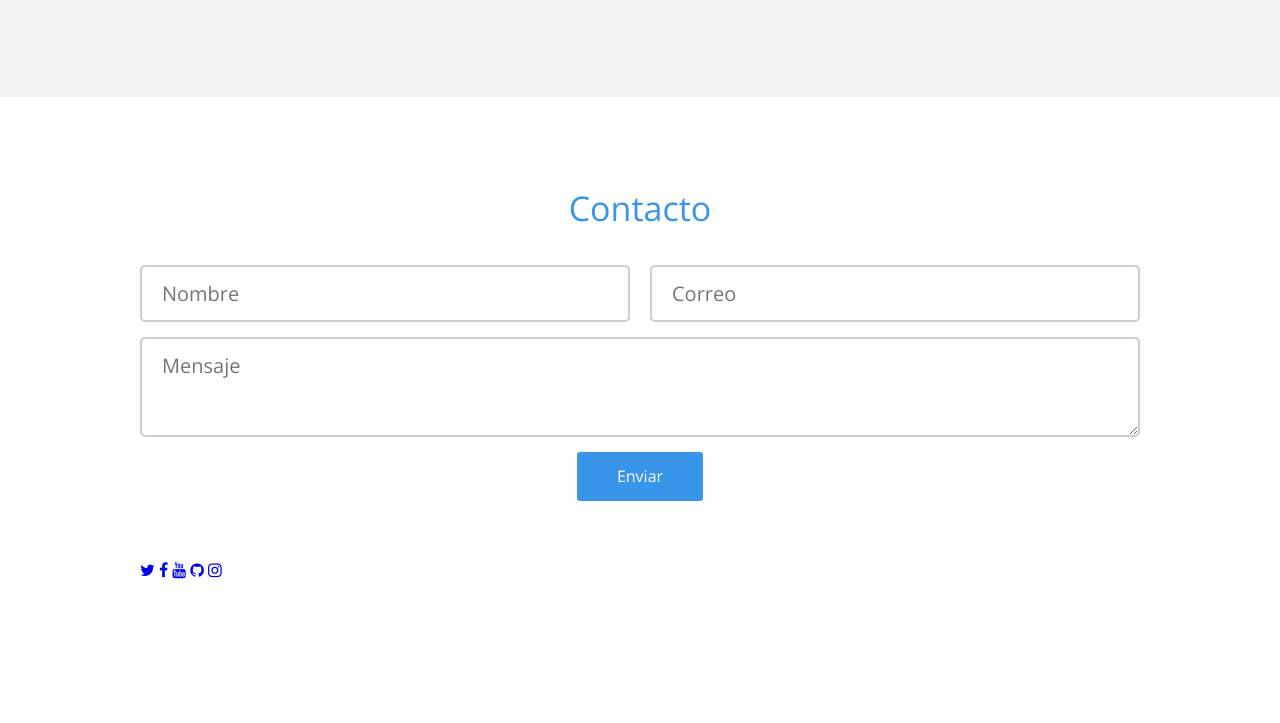
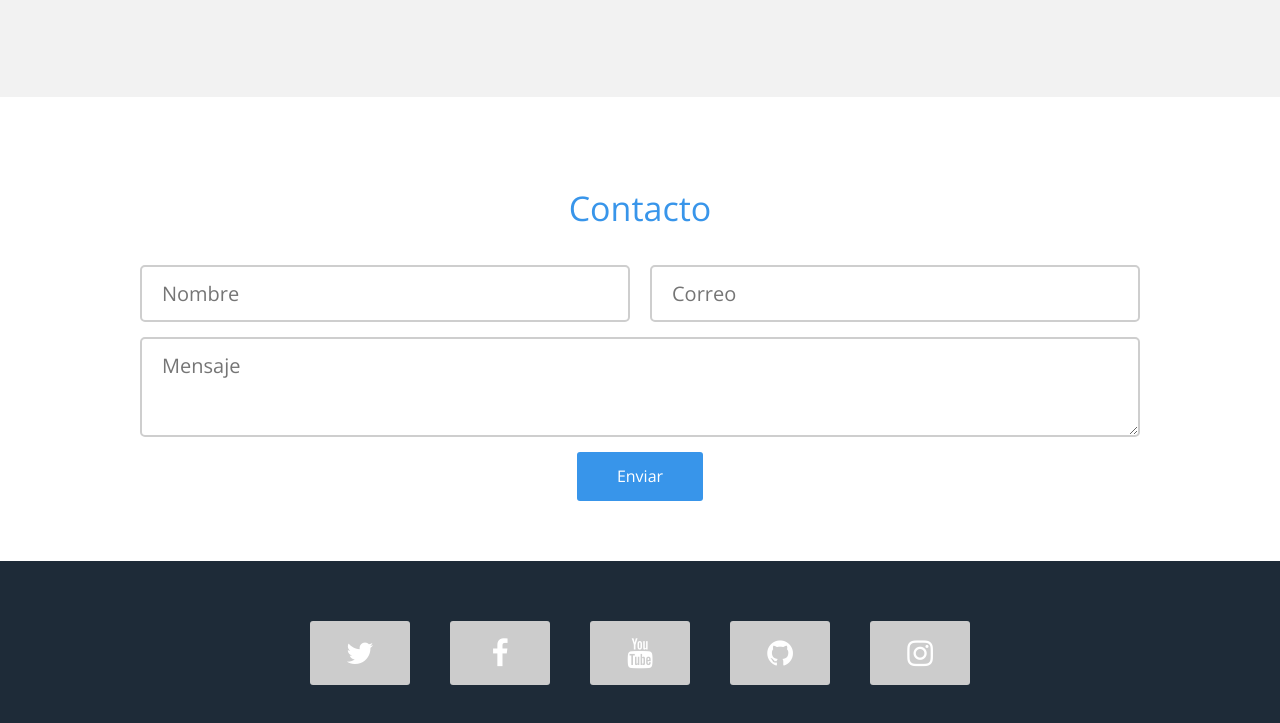
Before and after one commit to jlvFlores/jlvFlores.github.io, a plain HTML site: page index.html in a window 1280 px wide. Shown: the part 1685-2408 px from the top of the page. Before the commit the page ends 2264 px from the top, so only its background shows below. Drawn offline with nearby package versions, Linux system fonts and the light colour scheme.

Commit message:
91 iconos de redes sociales

```diff
--- a/CSS/estilos.css
+++ b/CSS/estilos.css
@@ -207,3 +207,27 @@ footer .contacto .formulario .boton {
 footer .contacto .formulario .boton:hover {
     background: #387bea;
 }
+footer .redes-sociales {
+    background: #1e2b38;
+    padding: 60px 0;
+}
+footer .redes-sociales .contenedor {
+    display: flex;
+    justify-content: center;
+}
+footer .redes-sociales a {
+    color: #ffffff;
+    text-align: center;
+    width: 100px;
+    display: block;
+    padding: 15px 0;
+    border-radius: 3px;
+    font-size: 30px;
+    background: #cccccc;
+    margin: 0 20px;
+}
+footer .redes-sociales .twitter:hover { background: #1da1f2; }
+footer .redes-sociales .facebook:hover { background: #3b5998; }
+footer .redes-sociales .youtube:hover { background: #ff0000; }
+footer .redes-sociales .github:hover { background: #333333; }
+footer .redes-sociales .instagram:hover { background: #833ab4; }
```
